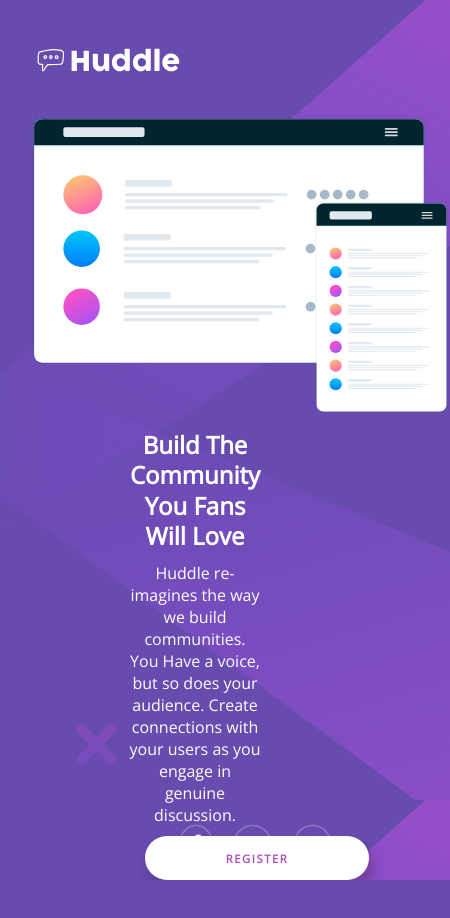
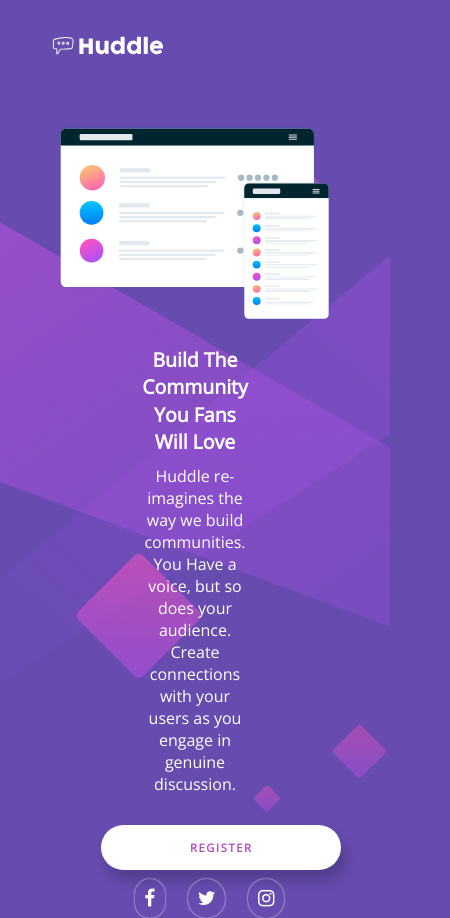
Before and after one commit to momosetti/huddle-landing-page, a plain HTML site: page index.html in a window 390 px wide. Shown: the whole page, 450 px wide, since content can reach past the window. Before the commit the page ends 880 px from the top, so only its background shows below. Drawn offline with nearby package versions, Linux system fonts and the light colour scheme.

Commit message:
centring elements in media query

```diff
--- a/css/responsive.css
+++ b/css/responsive.css
@@ -2,28 +2,25 @@
   body {
     font-family: "Open Sans", sans-serif;
     background: hsl(257, 40%, 49%);
-    background-image: url("../images/bg-desktop.svg");
-    margin: 0;
-  }
-
-  * {
-    margin: 0;
+    background-image: url("../images/bg-mobile.svg");
+    background-size: cover;
   }
 
   header {
-    margin: 40px 0 30px 30px;
+    margin-left: 10vw;
   }
   header > img {
-    height: 40px;
+    height: 8vw;
   }
 
   .container {
-    display: block;
-    margin: 0 30px 0 30px;
+    display: grid;
+    grid-template-columns: repeat(1, 1fr);
+    grid-gap: 10px;
   }
 
   .ulls > img {
-    height: 300px;
+    height: 50vw;
     margin: 0 auto;
   }
 
@@ -31,8 +28,8 @@
     margin: 0 auto;
   }
   .descrption > h1 {
-    font-size: 1.5rem;
-    line-height: 1.9rem;
+    font-size: 5vw;
+    line-height: 7vw;
     text-align: center;
     margin: 10px 0 10px 0;
   }
@@ -41,8 +38,8 @@
     margin: 10px 0 10px 0;
   }
 
-  button {
-    width: 14rem;
+  .btn {
+    width: 15rem;
     height: 2.8rem;
     font-weight: bold;
     font-family: "Open Sans", sans-serif;
@@ -57,5 +54,12 @@
     transition: all 0.3s ease 0s;
     cursor: pointer;
     outline: none;
+    position: absolute;
+    margin: 5vw 0 5vw -10vw;
+  }
+
+  .social {
+    position: absolute;
+    margin: 19vw 10vw 5vw 30vw;
   }
 }
--- a/css/style.css
+++ b/css/style.css
@@ -79,9 +79,6 @@
   transition: all 0.3s ease 0s;
   cursor: pointer;
   outline: none;
-  position: absolute;
-  left: 50%;
-  margin-left: -50px;
 }
 button:hover {
   background-color: #ad4ebb;
--- a/index.html
+++ b/index.html
@@ -32,7 +32,7 @@
         so does your audience. Create connections with your users as you
         engage in genuine discussion.
       </p>
-      <button>Register</button>
+      <button class="btn">Register</button>
       <!-- <a href="" class="btn">Register</a> -->
     </div>
   </div>
```
